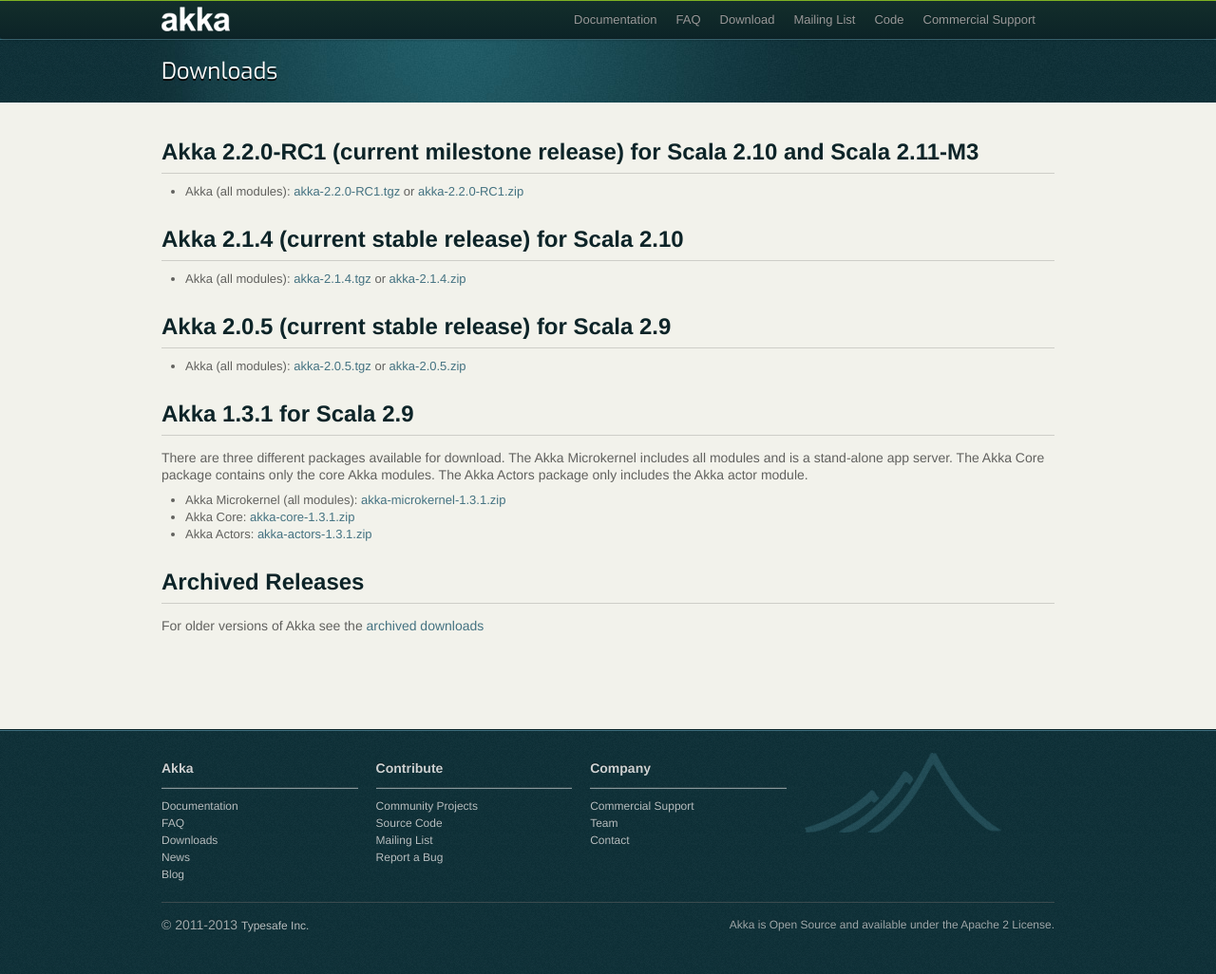
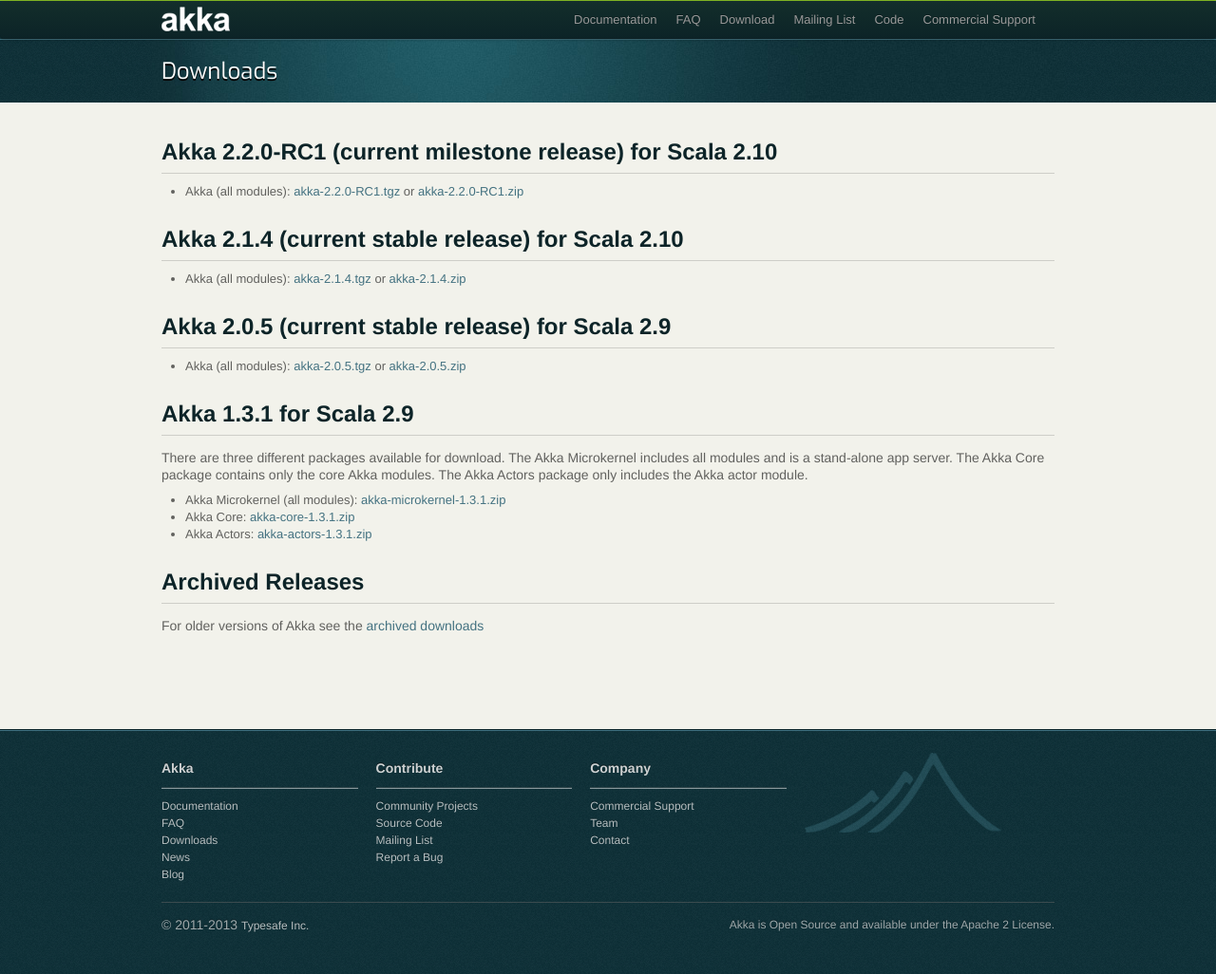
Before and after one commit to raboof/akka.github.com, a Jekyll site: the page built from downloads/index.md, in a window 1280 px wide. Shown: the whole page at 95% size. Built offline with Jekyll 4.4.1, drawn with Linux system fonts in a browser that asks for light colours.

Commit message:
Removed scala 2.11-M3 from download

```diff
--- a/downloads/index.md
+++ b/downloads/index.md
@@ -3,7 +3,7 @@
 title: Downloads
 ---
 
-## Akka 2.2.0-RC1 (current milestone release) for Scala 2.10 and Scala 2.11-M3
+## Akka 2.2.0-RC1 (current milestone release) for Scala 2.10
 
 * Akka (all modules): [akka-2.2.0-RC1.tgz](http://download.akka.io/downloads/akka-2.2.0-RC1.tgz) or [akka-2.2.0-RC1.zip](http://download.akka.io/downloads/akka-2.2.0-RC1.zip)
 
```
